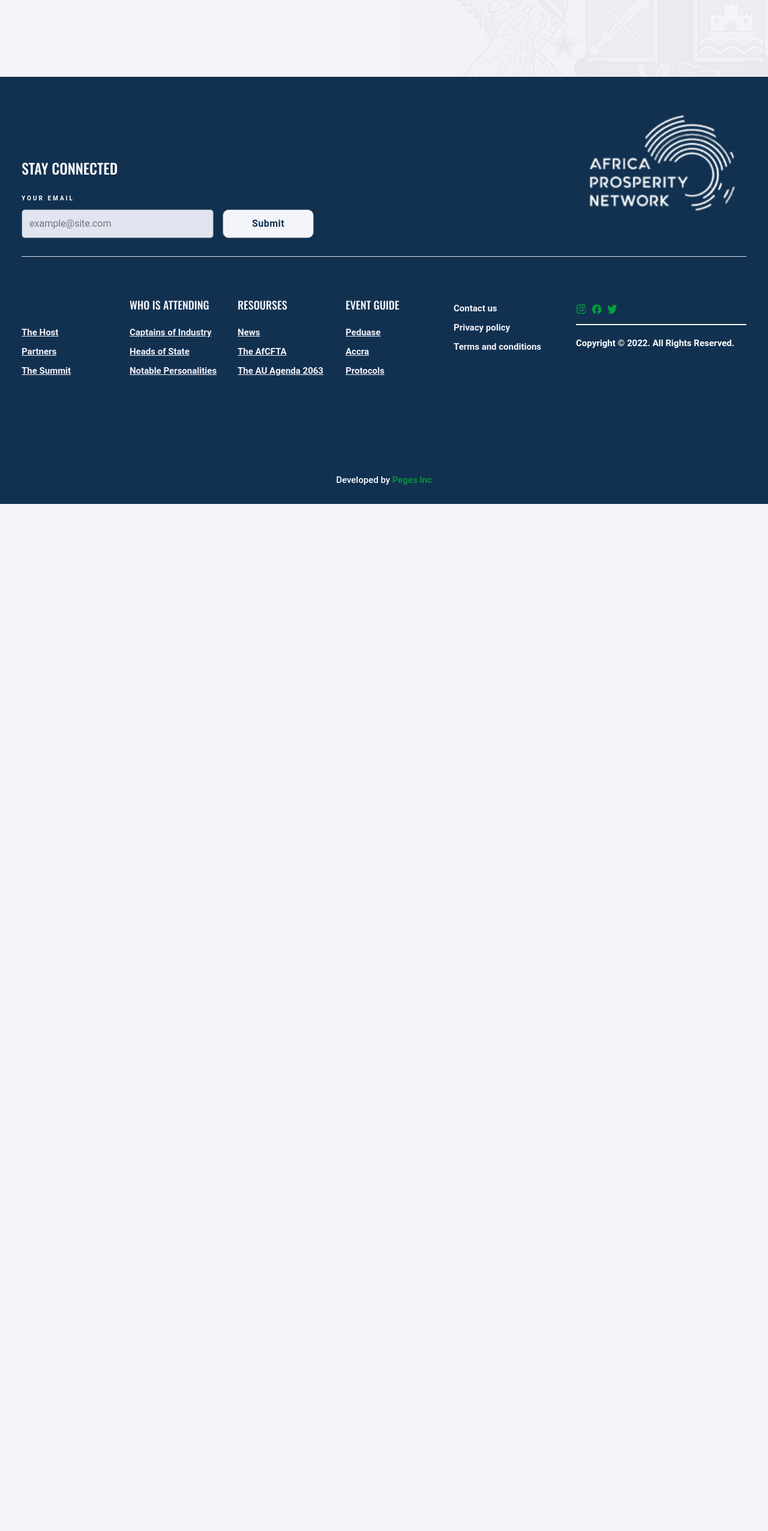
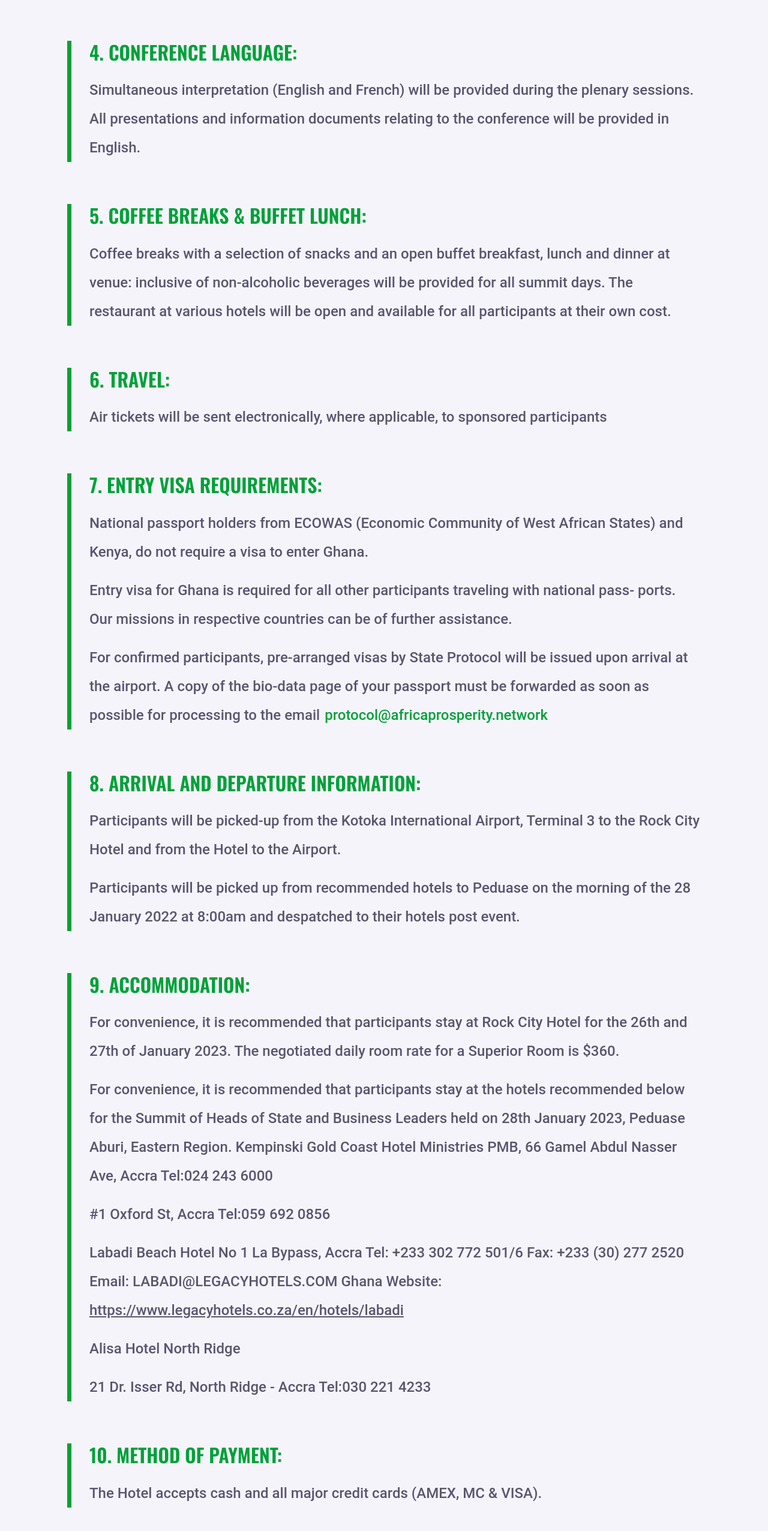
Before and after one commit to adham618/kwahu-summit, a Next.js app: page /protocols in a window 1280 px wide. Shown: the part 1764-4316 px from the top of the page at 60% size. Before the commit the page ends 2604 px from the top, so only its background shows below. Built offline with nearby package versions, Linux system fonts and the light colour scheme.

Commit message:
feat: add

```diff
--- a/src/components/protocols-section/ProtocolsSection.js
+++ b/src/components/protocols-section/ProtocolsSection.js
@@ -52,7 +52,203 @@ const ProtocolsSection = () => {
                 guests.
               </p>
             </div>
+            <div className='protocols-card'>
+              <h3>4. Conference language:</h3>
+              <p>
+                Simultaneous interpretation (English and French) will be
+                provided during the plenary sessions. All presentations and
+                information documents relating to the conference will be
+                provided in English.
+              </p>
+            </div>
+            <div className='protocols-card'>
+              <h3>5. Coffee breaks & buffet lunch:</h3>
+              <p>
+                Coffee breaks with a selection of snacks and an open buffet
+                breakfast, lunch and dinner at venue: inclusive of non-alcoholic
+                beverages will be provided for all summit days. The restaurant
+                at various hotels will be open and available for all
+                participants at their own cost.
+              </p>
+            </div>
+            <div className='protocols-card'>
+              <h3>6. Travel:</h3>
+              <p>
+                Air tickets will be sent electronically, where applicable, to
+                sponsored participants
+              </p>
+            </div>
+            <div className='protocols-card'>
+              <h3>7. Entry visa requirements:</h3>
+              <p>
+                National passport holders from ECOWAS (Economic Community of
+                West African States) and Kenya, do not require a visa to enter
+                Ghana.
+              </p>
+              <p>
+                Entry visa for Ghana is required for all other participants
+                traveling with national pass- ports. Our missions in respective
+                countries can be of further assistance.
+              </p>
+              <p>
+                For confirmed participants, pre-arranged visas by State Protocol
+                will be issued upon arrival at the airport. A copy of the
+                bio-data page of your passport must be forwarded as soon as
+                possible for processing to the email
+                <span className='tw-ml-2 tw-text-[#00A139]'>
+                  protocol@africaprosperity.network
+                </span>
+              </p>
+            </div>
+            <div className='protocols-card'>
+              <h3>8. Arrival and departure information:</h3>
+              <p>
+                Participants will be picked-up from the Kotoka International
+                Airport, Terminal 3 to the Rock City Hotel and from the Hotel to
+                the Airport.
+              </p>
+              <p>
+                Participants will be picked up from recommended hotels to
+                Peduase on the morning of the 28 January 2022 at 8:00am and
+                despatched to their hotels post event.
+              </p>
+            </div>
+            <div className='protocols-card'>
+              <h3>9. Accommodation:</h3>
+              <p>
+                For convenience, it is recommended that participants stay at
+                Rock City Hotel for the 26th and 27th of January 2023. The
+                negotiated daily room rate for a Superior Room is $360.
+              </p>
+              <p>
+                For convenience, it is recommended that participants stay at the
+                hotels recommended below for the Summit of Heads of State and
+                Business Leaders held on 28th January 2023, Peduase Aburi,
+                Eastern Region. Kempinski Gold Coast Hotel Ministries PMB, 66
+                Gamel Abdul Nasser Ave, Accra Tel:024 243 6000
+              </p>
+              <p> #1 Oxford St, Accra Tel:059 692 0856</p>
+              <p>
+                Labadi Beach Hotel No 1 La Bypass, Accra Tel: +233 302 772 501/6
+                Fax: +233 (30) 277 2520 Email: LABADI@LEGACYHOTELS.COM Ghana
+                Website:{' '}
+                <a
+                  className='tw-text-current tw-underline hover:tw-text-current hover:tw-underline'
+                  href='https://www.legacyhotels.co.za/en/hotels/labadi'
+                  rel='noreferrer'
+                  target='_blank'
+                >
+                  https://www.legacyhotels.co.za/en/hotels/labadi
+                </a>
+              </p>
+              <p>Alisa Hotel North Ridge</p>
+              <p> 21 Dr. Isser Rd, North Ridge - Accra Tel:030 221 4233</p>
+            </div>
+            <div className='protocols-card'>
+              <h3>10. Method of payment:</h3>
+              <p>
+                The Hotel accepts cash and all major credit cards (AMEX, MC &
+                VISA).
+              </p>
+            </div>
+            <div className='protocols-card'>
+              <h3>11. USD exchange rate:</h3>
+              <p>Bank of Ghana rate is approximately 1 USD = 13.07GH¢</p>
+              <p>
+                Please note: Rock City Hotel does not have an ATM cash machine
+                on-site. However, there are ATMs available in the Kwahu
+                township.
+              </p>
+            </div>
+            <div className='protocols-card'>
+              <h3>12. WIFI:</h3>
+              <p>
+                WIFI connectivity is complimentary in all guest rooms, function
+                rooms and public areas
+              </p>
+            </div>
+            <div className='protocols-card'>
+              <h3>13. Hotel transportation services to/from the airport:</h3>
+              <p>
+                The hotels provide, at your convenience, complimentary airport
+                shuttle services on an hourly basis. Alternatively, the hotel
+                provides a range of chauffeured driven luxury vehicles at an
+                additional fee. For further enquiries and reservation requests
+                you may liaise with the Hotel.
+              </p>
+            </div>
+            <div className='protocols-card'>
+              <h3>14. Hotel facilities:</h3>
+              <p>
+                There is fully equipped fitness centre, tennis court an outdoor
+                pool in most of our recommended hotels.
+              </p>
+            </div>
+            <div className='protocols-card'>
+              <h3>15. Security:</h3>
+              <p>
+                All cars entering the premises will be scanned and interiors
+                examined. Body scanners will be used for all participants
+                entering the Conference venue.
+              </p>
+            </div>
+            <div className='protocols-card'>
+              <h3>16. Ticket re-confirmation:</h3>
+              <p>
+                Ticket reconfirmation for return flights, itinerary changes and
+                other travel related issues will be handled by the Logistics and
+                Travel Team at the Secretariat of the meeting for sponsored
+                participants.
+              </p>
+            </div>
+            <div className='protocols-card'>
+              <h3>16. Ticket re-confirmation:</h3>
+              <p>
+                Ticket reconfirmation for return flights, itinerary changes and
+                other travel related issues will be handled by the Logistics and
+                Travel Team at the Secretariat of the meeting for sponsored
+                participants.
+              </p>
+            </div>
+            <div className='protocols-card'>
+              <h3>17. Emergency contact information:</h3>
+              <p>
+                Ticket reconfirmation for return flights, itinerary changes and
+                other travel related issues will be handled by the Logistics and
+                Travel Team at the Secretariat of the meeting for sponsored
+                participants.
+              </p>
+            </div>
+            <div className='protocols-card'>
+              <h3>18. Climate:</h3>
+              <p>
+                Kwahu and Peduase being mountainous are expected to have lower
+                temperatures in January as compared to the rest of the country
+                with foggy mornings.
+              </p>
+            </div>
           </div>
+        </div>
+        <div className=''>
+          <h2 className='tw-mb-3 tw-text-2xl tw-font-normal tw-leading-10 tw-text-[#59566F]'>
+            Logistics & Travel
+          </h2>
+          <p className='tw-text-2xl tw-leading-10 tw-text-[#59566F]'>
+            Should you require any assistance please contact:{' '}
+          </p>
+          <ol className='tw-mb-5 tw-ml-8 tw-list-disc tw-text-2xl tw-leading-10 tw-text-[#59566F]'>
+            <li>French Desk - Stephanie (233) 50 602 0386.</li>
+            <li>English Desk - Karen (233) 26 559 1111.</li>
+            <li>
+              Medical Team: There is a hotel doctor-on-call and an in-house
+              nurse on-site. Hotel Head of Security.
+            </li>
+          </ol>
+          <p className='tw-text-2xl tw-leading-10 tw-text-[#59566F]'>
+            The weather in Ghana at this time of the year will be sunny, hot and
+            humid with the occasional thunderstorm or morning shower and
+            temperatures around 31oF/24oC.
+          </p>
         </div>
       </div>
     </div>
```
